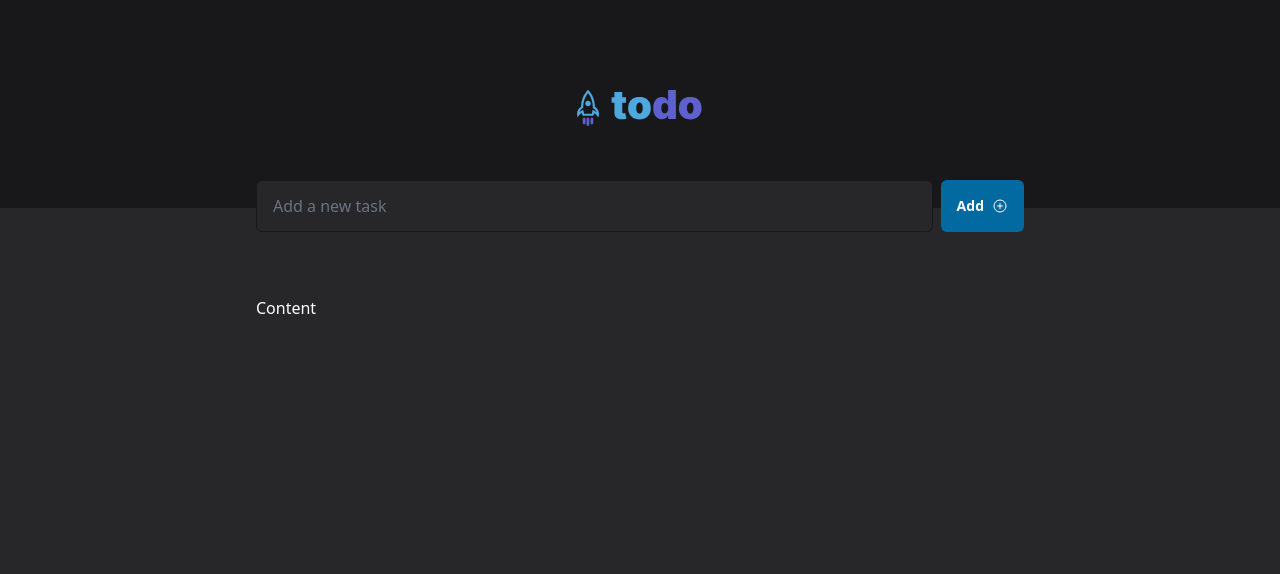
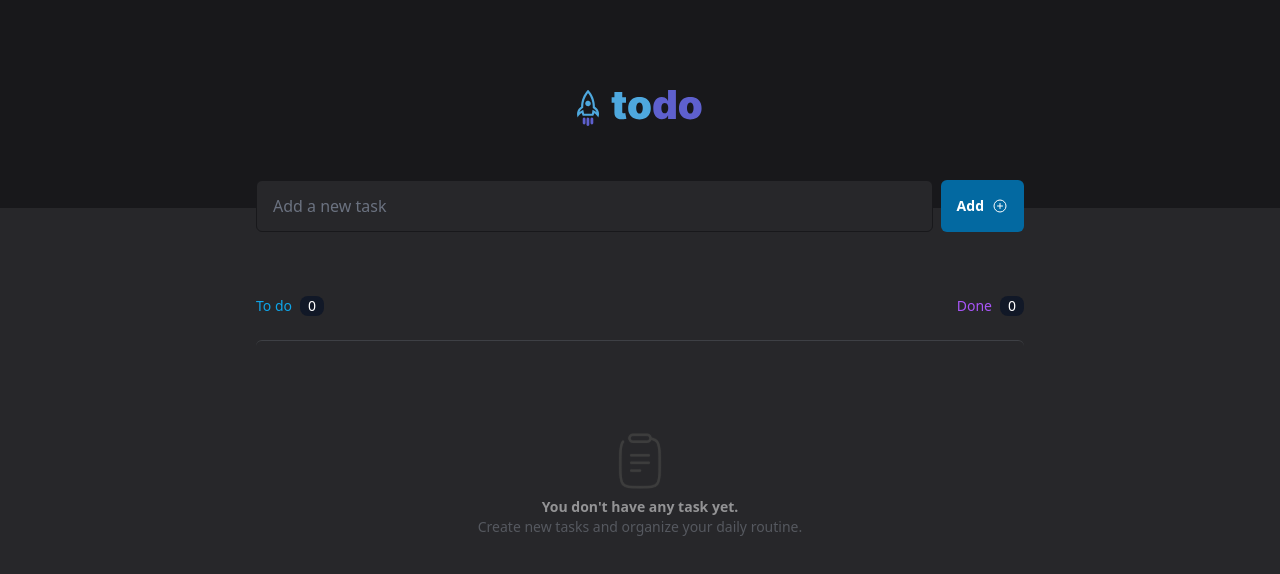
Before and after one commit to abimaelst/todo-ts, a React (Vite) app: page / in a window 1280 px wide. Shown: the top 574 px of the page. Built offline with nearby package versions, Linux system fonts and the light colour scheme.

Commit message:
Feat: create empty list indicator

```diff
--- /dev/null
+++ b/src/EmptyList.tsx
@@ -0,0 +1,17 @@
+import Clipboard from "./assets/img/Clipboard.svg";
+
+export function EmptyList() {
+  return (
+    <div className="mt-6 border-t border-gray-400 border-opacity-20 rounded-md h-72 flex flex-col gap-2 items-center justify-center">
+      <img src={Clipboard} alt="clipboard image indicate todo list is empty" />
+      <div className="text-sm flex flex-col items-center justify-center ">
+        <span className="font-bold text-white text-opacity-50">
+          You don't have any task yet.
+        </span>
+        <span className="text-gray-400 text-opacity-40">
+          Create new tasks and organize your daily routine.
+        </span>
+      </div>
+    </div>
+  );
+}
--- a/src/TasksContent.tsx
+++ b/src/TasksContent.tsx
@@ -1,3 +1,23 @@
+import { EmptyList } from "./EmptyList";
+
 export function TasksContent() {
-  return <main className="w-full mt-16 text-white">Content</main>;
+  return (
+    <main className="w-full mt-16 text-white">
+      <header className="flex items-start justify-between text-sm">
+        <div className="flex gap-2 items-center">
+          <span className="text-sky-500">To do</span>
+          <div className="rounded-lg px-2 bg-gray-900 text-white font-medium">
+            0
+          </div>
+        </div>
+        <div className="flex gap-2 items-center text-sm">
+          <span className="text-purple-500">Done</span>
+          <div className="rounded-lg px-2 bg-gray-900 text-white font-medium">
+            0
+          </div>
+        </div>
+      </header>
+      <EmptyList />
+    </main>
+  );
 }
```
Also changed, not shown: src/assets/img/Clipboard.svg (added).
